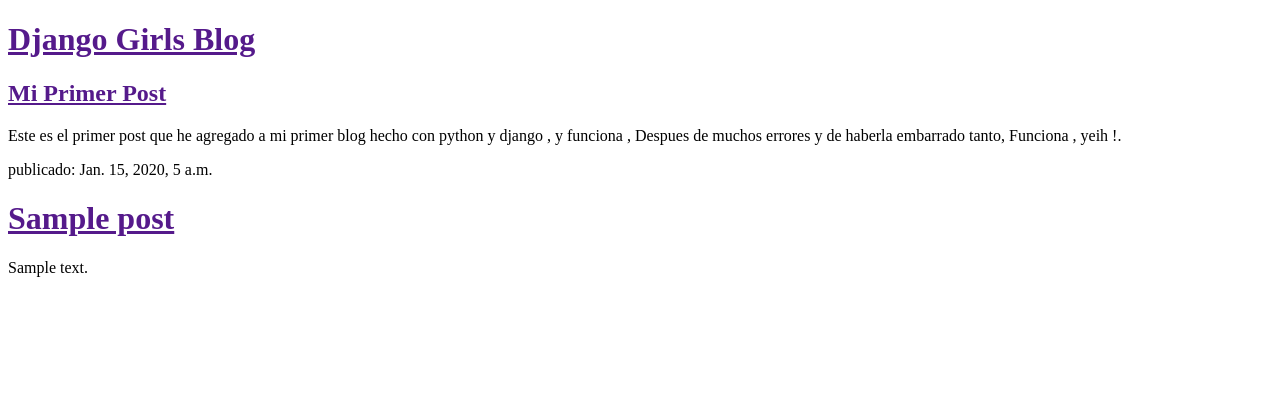
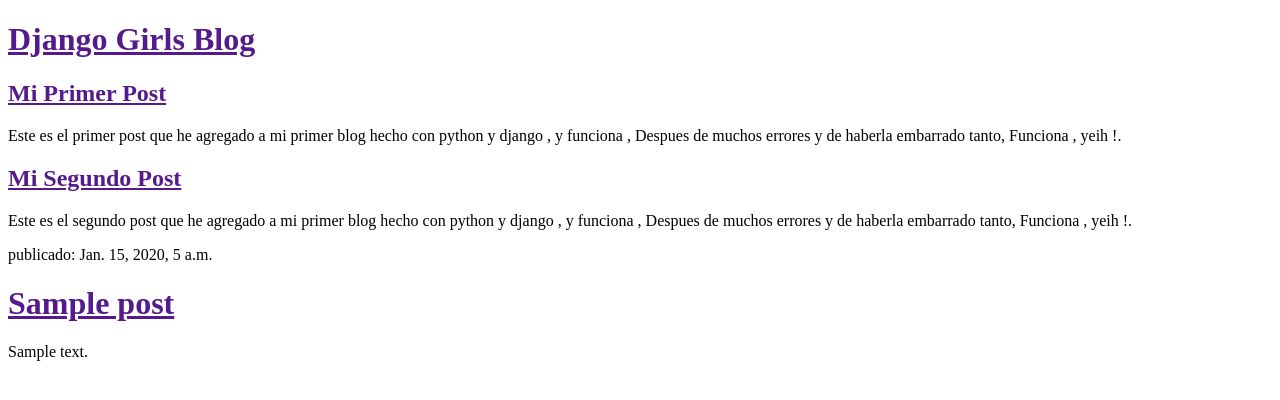
Before and after one commit to paolin28/mi-primer-blog, a Django app: template blog/templates/blog/post_list.html in a window 1280 px wide. Shown: the top 400 px of the page. Run offline with Django 3.2, Linux system fonts and the light colour scheme; the template is opened without the code that fills it: values that come from a table or form of the project are taken from there, others are empty; tables that the repository leaves empty hold one stand-in row (values such as "Sample post").

Commit message:
plantillas y html

```diff
--- a/blog/templates/blog/post_list.html
+++ b/blog/templates/blog/post_list.html
@@ -14,6 +14,9 @@
 
        <div>
 
+       	<h2><a href="">Mi Segundo Post</a></h2>
+            <p>Este es el segundo  post que he agregado a mi primer blog hecho con python y django , y funciona , Despues de muchos errores y de haberla embarrado tanto, Funciona , yeih !.</p>
+
         <p>publicado: {{ post.published_date }}</p>
         <h1><a href="">{{ post.title }}</a></h1>
         <p>{{ post.text|linebreaks }}</p>
```
